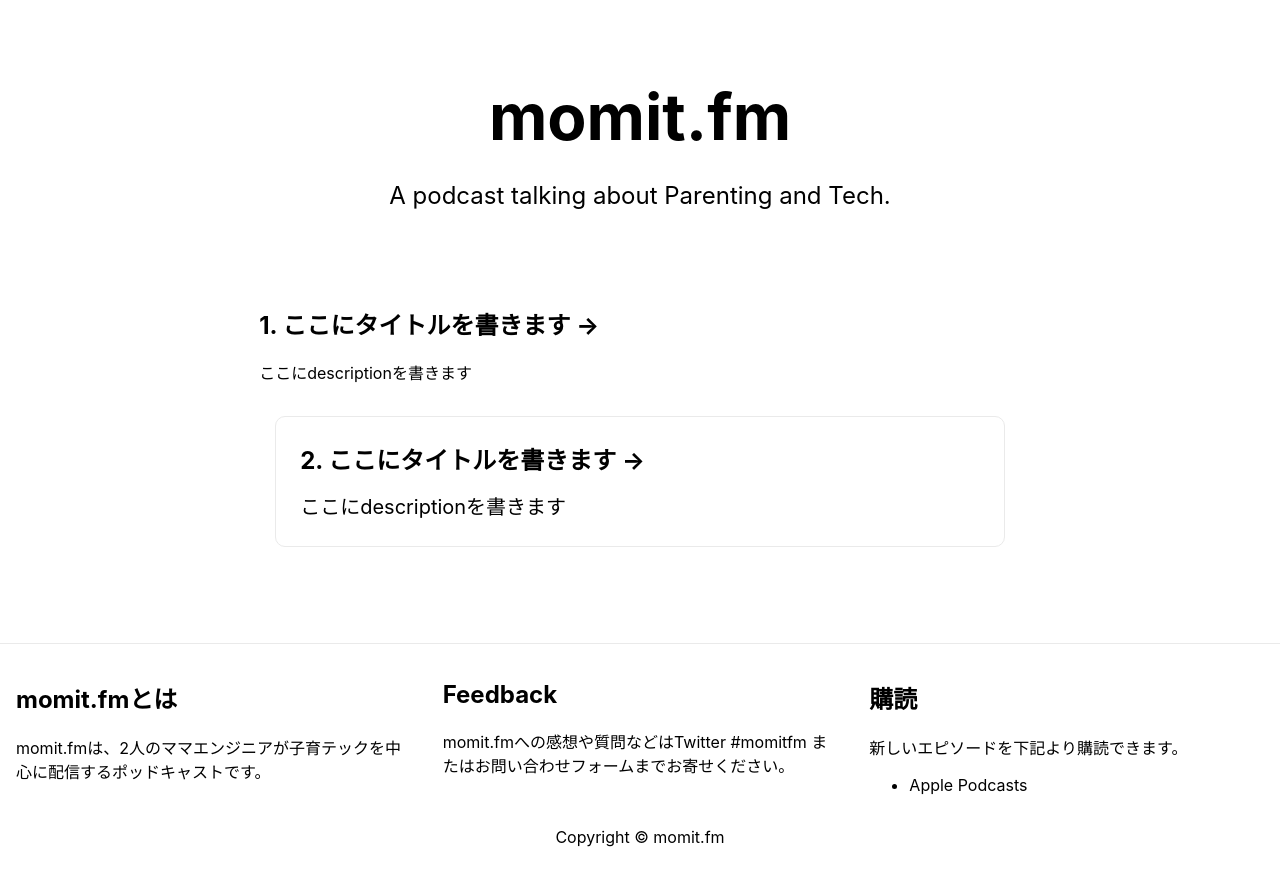
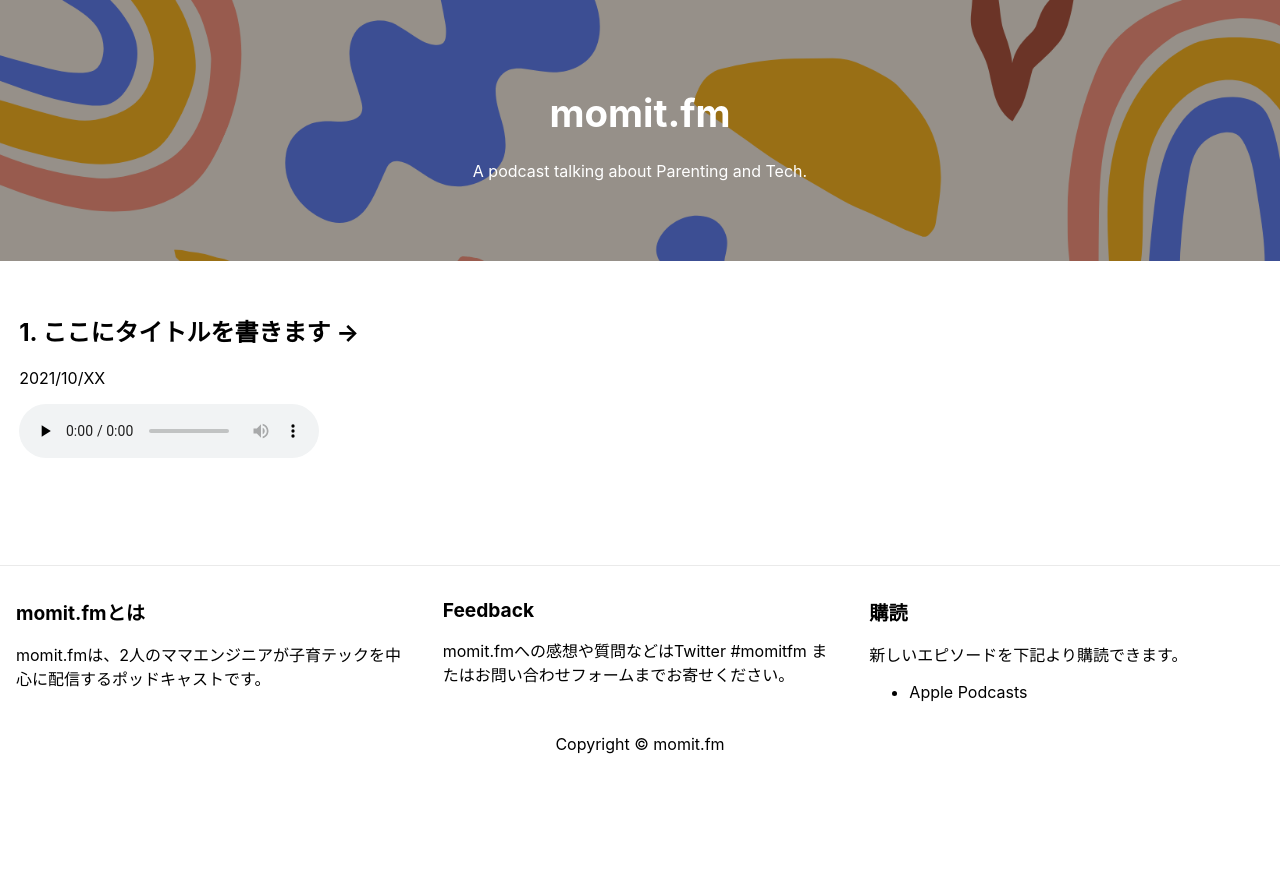
Before and after one commit to fuzzy31u/momit.fm, a Next.js app: page / in a window 1280 px wide. Shown: the top 886 px of the page. After the commit the page ends 800 px from the top, so only its background shows below. Built offline with nearby package versions, Linux system fonts and the light colour scheme.

Commit message:
Add cover image

```diff
--- a/pages/index.tsx
+++ b/pages/index.tsx
@@ -11,58 +11,27 @@ export default function Home() {
         <link rel="icon" href="/favicon.ico" />
       </Head>
 
-      <main className={styles.main}>
+      <header className={styles.header}>
+        <div className={styles.header_overlay}></div>
         <h1 className={styles.title}>
           momit.fm
         </h1>
-
         <p className={styles.description}>
         A podcast talking about Parenting and Tech.{' '}
         </p>
+      </header>
 
-        <div className={styles.grid}>
+      <div className={styles.main}>
         <article>
           <h2>
-              <a href="./episode/1">
+            {/* <a href="./episode/1"> */}
               1. ここにタイトルを書きます &rarr;
-              </a>
+            {/* </a> */}
           </h2>
-            <p>ここにdescriptionを書きます</p>
+          <p>2021/10/XX</p>
+          <audio controls preload="none" src="#"></audio>
         </article>
-          <a href="./episode/1" className={styles.card}>
-            <h2>2. ここにタイトルを書きます &rarr;</h2>
-            <p>ここにdescriptionを書きます</p>
-          </a>
-
-          {/* <a href="https://nextjs.org/docs" className={styles.card}>
-            <h2>Documentation &rarr;</h2>
-            <p>Find in-depth information about Next.js features and API.</p>
-          </a>
-
-          <a href="https://nextjs.org/learn" className={styles.card}>
-            <h2>Learn &rarr;</h2>
-            <p>Learn about Next.js in an interactive course with quizzes!</p>
-          </a>
-
-          <a
-            href="https://github.com/vercel/next.js/tree/master/examples"
-            className={styles.card}
-          >
-            <h2>Examples &rarr;</h2>
-            <p>Discover and deploy boilerplate example Next.js projects.</p>
-          </a>
-
-          <a
-            href="https://vercel.com/new?utm_source=create-next-app&utm_medium=default-template&utm_campaign=create-next-app"
-            className={styles.card}
-          >
-            <h2>Deploy &rarr;</h2>
-            <p>
-              Instantly deploy your Next.js site to a public URL with Vercel.
-            </p>
-          </a> */}
       </div>
-      </main>
 
       <footer className={styles.footer}>
         <div className={styles.footer_inner}>
--- a/styles/Home.module.css
+++ b/styles/Home.module.css
@@ -1,31 +1,52 @@
 .container {
   /* min-height: 100vh;
-  padding: 0 0.5rem 2rem;
-  display: flex;
-  flex-direction: column;
-  justify-content: center;
-  align-items: center;
   height: 100vh; */
 }
 
+.header {
+  background-image: url('/cover.png');
+  background-size: cover;
+  padding: 4rem 0;
+  position: relative;
+}
+
+.header_overlay {
+  background-color: rgba(0, 0, 0, 0.4);
+  position: absolute;
+    width: 100%;
+    height: 100%;
+    top: 0;
+}
+
+.title {
+  font-size: 2.4rem;
+}
+
+.title,
+.description {
+  position: relative;
+  text-align: center;
+  color: white;
+
+}
+
+.description {
+  font-size: 1rem;
+}
+
 .main {
-  padding: 5rem 0;
-  flex: 1;
   display: flex;
   flex-direction: column;
-  justify-content: center;
-  align-items: center;
+  flex-wrap: wrap;
+  margin: 2rem 1.2rem;
+
+  height: 240px;
 }
 
 .footer {
-  /* width: 100%;
-  height: 100px; */
   border-top: 1px solid #eaeaea;
-  margin-bottom: 4rem;
-  /* display: flex; */
-  /* justify-content: center; */
-  /* align-items: center;
-  flex-direction: column; */
+  /* background-color: #f9efe3; */
+  padding-bottom: 1rem;
 }
 
 .footer_inner {
@@ -37,100 +58,16 @@
   padding: 1rem;
 }
 
+.footer h2 {
+  font-size: 1.2rem;
+}
+
 .footer span {
   display: inline-block;
   text-align: center;
   width: 100%;
 }
 
-/* .footer a {
-  display: flex;
-  justify-content: center;
-  align-items: center;
-  flex-grow: 1;
-} */
-
-.title a {
-  color: #0070f3;
-  text-decoration: none;
-}
-
-.title a:hover,
-.title a:focus,
-.title a:active {
-  text-decoration: underline;
-}
-
-.title {
-  margin: 0;
-  line-height: 1.15;
-  font-size: 4rem;
-}
-
-.title,
-.description {
-  text-align: center;
-}
-
-.description {
-  line-height: 1.5;
-  font-size: 1.5rem;
-}
-
-.code {
-  background: #fafafa;
-  border-radius: 5px;
-  padding: 0.75rem;
-  font-size: 1.1rem;
-  font-family: Menlo, Monaco, Lucida Console, Liberation Mono, DejaVu Sans Mono,
-    Bitstream Vera Sans Mono, Courier New, monospace;
-}
-
-.grid {
-  display: flex;
-  align-items: center;
-  /* justify-content: center; */
-  flex-wrap: wrap;
-  max-width: 800px;
-  margin-top: 3rem;
-  /* width: 800px; */
-  padding: 0 1.2rem;
-}
-
-.card {
-  margin: 1rem;
-  padding: 1.5rem;
-  text-align: left;
-  color: inherit;
-  text-decoration: none;
-  border: 1px solid #eaeaea;
-  border-radius: 10px;
-  transition: color 0.15s ease, border-color 0.15s ease;
-  width: 100%;
-}
-
-.card:hover,
-.card:focus,
-.card:active {
-  color: #0070f3;
-  border-color: #0070f3;
-}
-
-.card h2 {
-  margin: 0 0 1rem 0;
-  font-size: 1.5rem;
-}
-
-.card p {
-  margin: 0;
-  font-size: 1.25rem;
-  line-height: 1.5;
-}
-
-.logo {
-  height: 1em;
-  margin-left: 0.5rem;
-}
 
 /* @media (max-width: 600px) {
   .grid {
```
Also changed, not shown: public/cover.png (added). Lines whose indentation alone changed are shown as unchanged.
